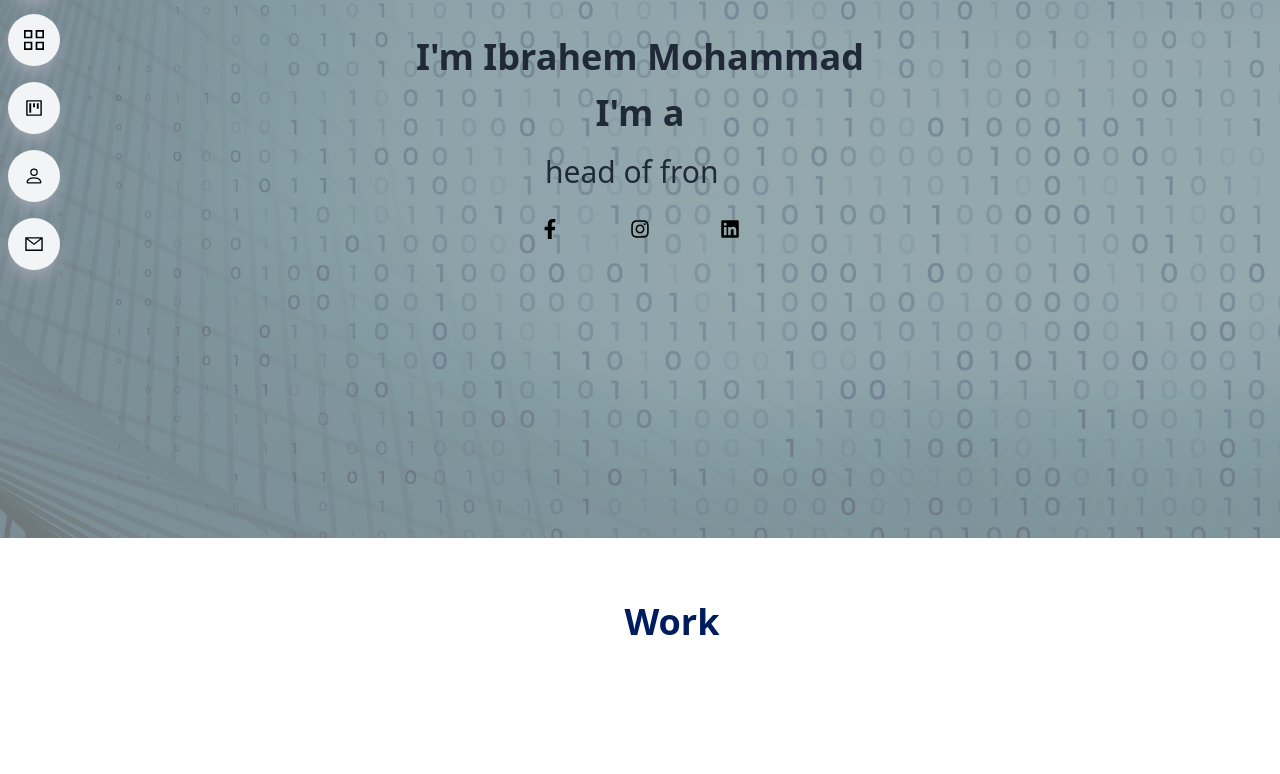
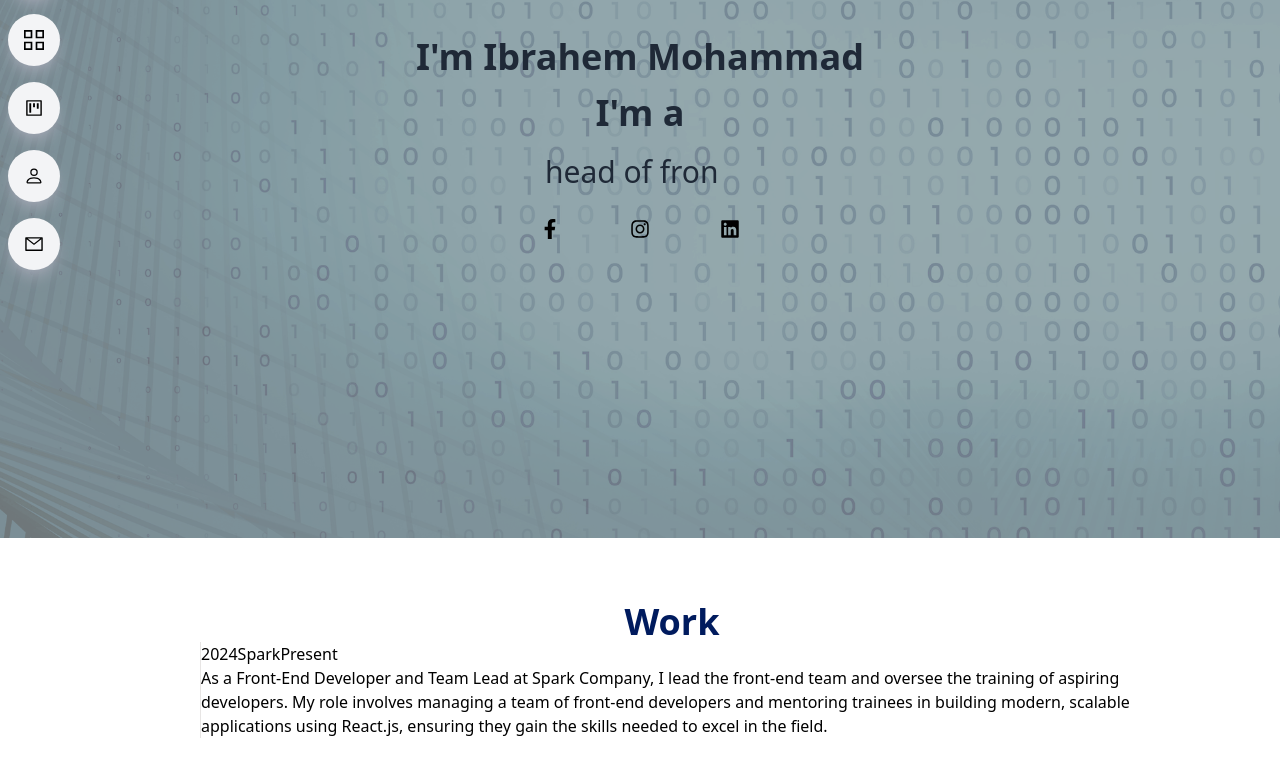
Before and after one commit to IbrahemMohammad09/IbrahemPortfolio, a React (Vite) app in the folder IbrahemPortfolio/: page / in a window 1280 px wide. Shown: the part 262-1036 px from the top of the page. Before the commit the page ends 968 px from the top, so only its background shows below. Built offline with nearby package versions, Linux system fonts and the light colour scheme.

Commit message:
add work item

```diff
--- a/IbrahemPortfolio/src/components/Work.jsx
+++ b/IbrahemPortfolio/src/components/Work.jsx
@@ -6,7 +6,7 @@
         year:"2024",
         title:"Spark",
         duration:"Present",
-        details:"In spark company i am working as a front-end developer and the head of front-end team, also I supervise the training of a team of a group of trainees in the field of front-end development using React Js"
+        details:"As a Front-End Developer and Team Lead at Spark Company, I lead the front-end team and oversee the training of aspiring developers. My role involves managing a team of front-end developers and mentoring trainees in building modern, scalable applications using React.js, ensuring they gain the skills needed to excel in the field."
     },
     {
         year:"",
@@ -25,6 +25,9 @@
   return (
     <div id='work' className='max-w-[1040px] m-auto md:pl-20 p-4 py-16'>
       <h1 className='text-4xl font-bold text-center text-[#001b5e]'>Work</h1>
+      {data.map((item,idx)=>(
+        <WorkItem key={idx} year={item.year} title={item.title} duration={item.duration} details={item.details} />
+        ))}
     </div>
   )
 }
--- a/IbrahemPortfolio/src/components/WorkItem.jsx
+++ b/IbrahemPortfolio/src/components/WorkItem.jsx
@@ -1,8 +1,18 @@
 import React from 'react'
 
-const WorkItem = () => {
+const WorkItem = ({year,title,duration,details}) => {
   return (
-    <div>WorkItem</div>
+    <ol className='flex flex-col m:flex-row relative border-l border-stone-200'>
+      <li>
+        <div></div>
+        <p>
+          <span>{year}</span>
+          <span>{title}</span>
+          <span>{duration}</span>
+        </p>
+        <p>{details}</p>
+      </li>
+    </ol>
   )
 }
 
```
